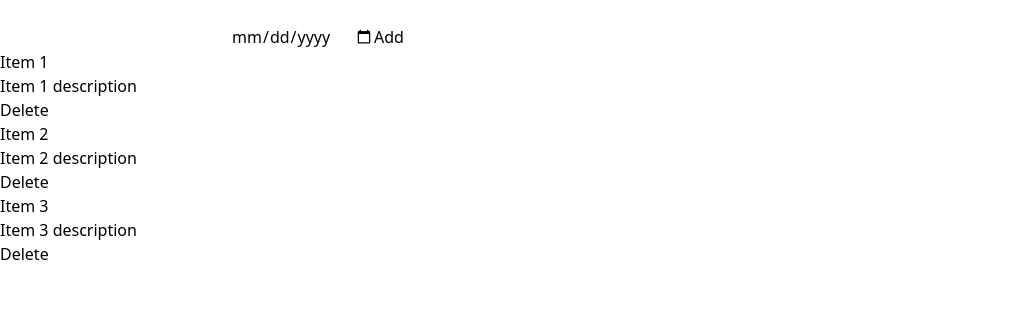
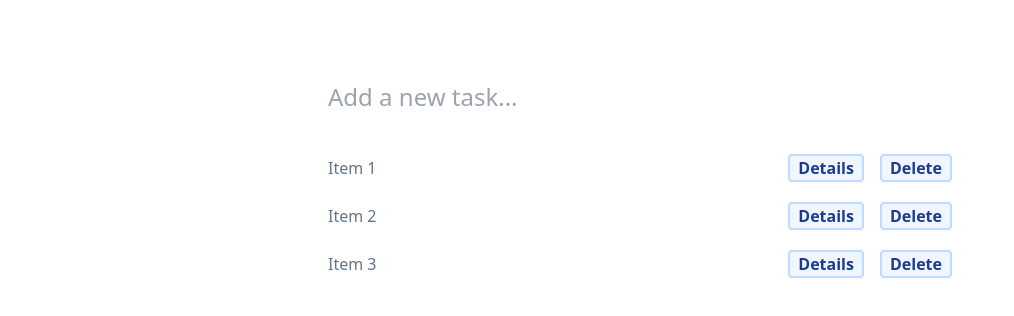
Before and after one commit to thomsz/phoenix, a Vue app in the folder client/: page / in a window 1280 px wide. Shown: the top 316 px of the page, without its empty margins (0-1014 px from the left). Built offline with nearby package versions, Linux system fonts and the light colour scheme.

Commit message:
feat: styling

```diff
--- a/client/src/components/EditInPlaceField.vue
+++ b/client/src/components/EditInPlaceField.vue
@@ -1,4 +1,5 @@
 <template>
+  <div class="edit-in-place">
     <form
       v-if="edit"
       :name="`edit_in_place__${name}`"
@@ -6,6 +7,7 @@
     >
       <input
         v-model="innerValue"
+        class="text-slate-400 w-full h-full px-2 bg-transparent"
         :name="name"
         :type="type"
         @focus="lockEdit"
@@ -15,10 +17,12 @@
     </form>
     <div
       v-else
+      class="px-2 text-slate-500"
       @click="toggleEdit"
       @mouseover="toggleEdit"
     >
       {{ modelValue }}
+    </div>
   </div>
 </template>
 
@@ -82,3 +86,10 @@ export default defineComponent({
   }
 })
 </script>
+
+<style scoped>
+.edit-in-place,
+.edit-in-place > * {
+  @apply w-full h-full flex items-center;
+}
+</style>
--- /dev/null
+++ b/client/src/components/NewTodo.vue
@@ -0,0 +1,129 @@
+ <template>
+  <form
+    ref="newTodo"
+    name="new_todo"
+    @submit.prevent="createTodo"
+  >
+    <div>
+      <input
+        name="title"
+        class="w-full h-16 text-2xl px-2"
+        v-model="form.title"
+        required
+        placeholder="Add a new task..."
+        @focus="expanded = true"
+      />
+    </div>
+    <Transition name="fade">
+      <div
+        v-if="expanded"
+        class="flex flex-col space-y-3 absolute w-full bg-white/90 backdrop-blur-sm top-16"
+      >
+        <hr />
+        <textarea
+          name="description"
+          rows="5"
+          class="w-full p-2 bg-transparent"
+          v-model="form.description"
+          placeholder="Description..."
+        >
+        </textarea>
+        <label class="px-2 text-gray-400 hover:cursor-pointer">
+          Due date:
+          <input
+            name="due_date"
+            type="date"
+            class="h-8 bg-transparent"
+            v-model="form.dueDate"
+          />
+        </label>
+        <button
+          class="bg-blue-100 hover:bg-blue-200 h-12 px-3 rounded-md font-bold uppercase text-white transition-colors duration-500"
+          :class="{ 'bg-blue-400 hover:bg-blue-500': form.title }"
+        >
+          Create task
+        </button>
+      </div>
+    </Transition>
+  </form>
+</template>
+
+<script lang="ts">
+import { v4 as uuid } from 'uuid'
+import { defineComponent } from 'vue'
+
+import type Todo from '@/types/Todo'
+
+export default defineComponent({
+  name: 'NewTodo',
+
+  data: () => ({
+    expanded: false,
+    form: {
+      title: '',
+      dueDate: '',
+      description: ''
+    }
+  }),
+
+  watch: {
+    'form.title' (title: string): void {
+      if (title) {
+        this.expanded = true
+      }
+    }
+  },
+
+  methods: {
+    resetForm (): void {
+      // TODO: typing
+      (this.$refs.newTodo as any).reset()
+      this.expanded = false
+    },
+
+    createTodo (): void {
+      // TODO: create todo
+      const { title, dueDate, description } = this.form
+      const todo: Todo = {
+        id: uuid(),
+        title,
+        description,
+        ...(dueDate && { dueDate: new Date(dueDate) }),
+      }
+
+      this.resetForm()
+      this.$emit('todo-created', todo)
+    }
+  }
+})
+</script>
+
+<style scoped>
+form {
+  @apply flex flex-col relative z-10;
+}
+
+.fade-enter-active {
+  @apply duration-300 ease-out;
+}
+
+.fade-enter-from {
+  @apply opacity-0;
+}
+
+.fade-enter-to {
+  @apply opacity-100;
+}
+
+.fade-leave-active {
+  @apply duration-200 ease-in;
+}
+
+.fade-leave-from {
+  @apply opacity-100;
+}
+
+.fade-leave-to {
+  @apply opacity-0;
+}
+</style>
--- a/client/src/components/NewTodo/NewTodoPanel.vue
+++ /dev/null
@@ -1,65 +0,0 @@
-<template>
-  <form
-    ref="newTodo"
-    name="new_todo"
-    @submit.prevent="createTodo"
-  >
-    <input
-      name="title"
-      v-model="form.title"
-      required
-    />
-    <div>
-      <input
-        name="description"
-        v-model="form.description"
-      />
-      <input
-        name="due_date"
-        type="date"
-        v-model="form.dueDate"
-      />
-      <button>Add</button>
-    </div>
-  </form>
-</template>
-
-<script lang="ts">
-import { v4 as uuid } from 'uuid'
-import { defineComponent } from 'vue'
-
-import type Todo from '@/types/Todo'
-
-export default defineComponent({
-  name: 'NewTodoPanel',
-
-  data: () => ({
-    form: {
-      title: '',
-      dueDate: '',
-      description: ''
-    }
-  }),
-
-  methods: {
-    resetForm (): void {
-      // TODO: typing
-      (this.$refs.newTodo as any).reset()
-    },
-
-    createTodo (): void {
-      // TODO: create todo
-      const { title, dueDate, description } = this.form
-      const todo: Todo = {
-        id: uuid(),
-        title,
-        description,
-        ...(dueDate && { dueDate: new Date(dueDate) }),
-      }
-
-      this.resetForm()
-      this.$emit('todo-created', todo)
-    }
-  }
-})
-</script>
--- a/client/src/components/TodoItem.vue
+++ b/client/src/components/TodoItem.vue
@@ -1,9 +1,27 @@
 <template>
-  <div>
+  <article class="hover:cursor-pointer hover:bg-slate-50 transition-colors duration-300">
+    <div class="flex justify-between items-center h-12">
       <EditInPlaceField
         name="title"
         v-model="form.title"
       />
+      <button
+        class="action"
+        @click="expanded = !expanded"
+      >
+        Details
+      </button>
+      <button
+        class="action"
+        @click="$emit('delete-item-clicked')"
+      >
+        Delete
+      </button>
+    </div>
+    <div
+      v-if="expanded"
+      class="p-4"
+    >
       <EditInPlaceField
         name="description"
         v-model="form.description"
@@ -13,8 +31,8 @@
         type="date"
         v-model="form.dueDate"
       />
-    <button @click="$emit('delete-item-clicked')">Delete</button>
     </div>
+  </article>
 </template>
 
 <script lang="ts">
@@ -41,7 +59,8 @@ export default defineComponent({
 
   data () {
     return {
-      form: this.item
+      form: this.item,
+      expanded: false
     }
   },
 
@@ -52,3 +71,9 @@ export default defineComponent({
   }
 })
 </script>
+
+<style scoped>
+button.action {
+  @apply h-7 px-2 rounded bg-blue-50 border-2 border-blue-200 m-2 text-blue-900 font-bold;
+}
+</style>
--- a/client/src/index.css
+++ b/client/src/index.css
@@ -1,3 +1,8 @@
 @tailwind base;
 @tailwind components;
 @tailwind utilities;
+
+input,
+textarea {
+  @apply outline-none;
+}
--- a/client/src/views/MainTodos.vue
+++ b/client/src/views/MainTodos.vue
@@ -1,5 +1,7 @@
 <template>
-  <NewTodoPanel @todo-created="addItem" />
+  <main>
+    <NewTodo @todo-created="addItem" />
+    <div class="list">
       <TodoItem
         v-for="item in todos"
         :key="item.id"
@@ -7,13 +9,15 @@
         @item-changed="updateItem"
         @delete-item-clicked="deleteItem(item)"
       />
+    </div>
+  </main>
 </template>
 
 <script lang="ts">
 import { defineComponent } from 'vue'
 
+import NewTodo from '@/components/NewTodo.vue'
 import TodoItem from '@/components/TodoItem.vue'
-import NewTodoPanel from '@/components/NewTodo/NewTodoPanel.vue'
 
 import type Todo from '@/types/Todo'
 
@@ -21,8 +25,8 @@ export default defineComponent({
   name: 'MainTodos',
 
   components: {
-    TodoItem,
-    NewTodoPanel
+    NewTodo,
+    TodoItem
   },
 
   data: () => ({
@@ -73,3 +77,9 @@ export default defineComponent({
   }
 })
 </script>
+
+<style>
+main {
+  @apply w-[40rem] mx-auto my-16 flex flex-col space-y-4;
+}
+</style>
```
Lines whose indentation alone changed are shown as unchanged.
